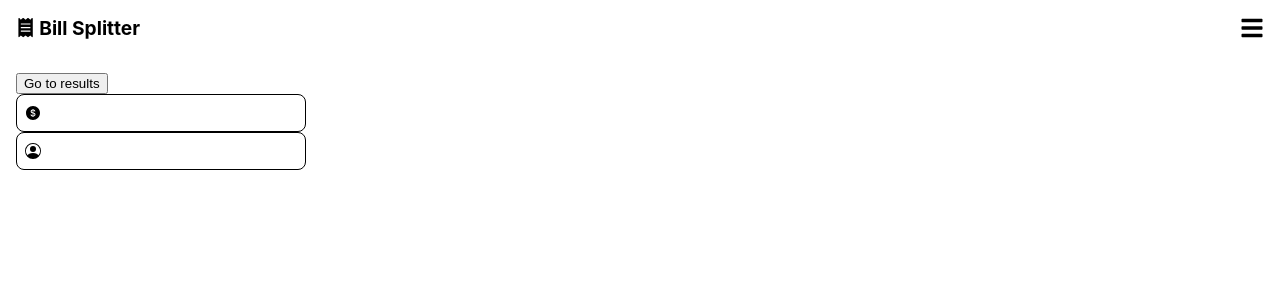
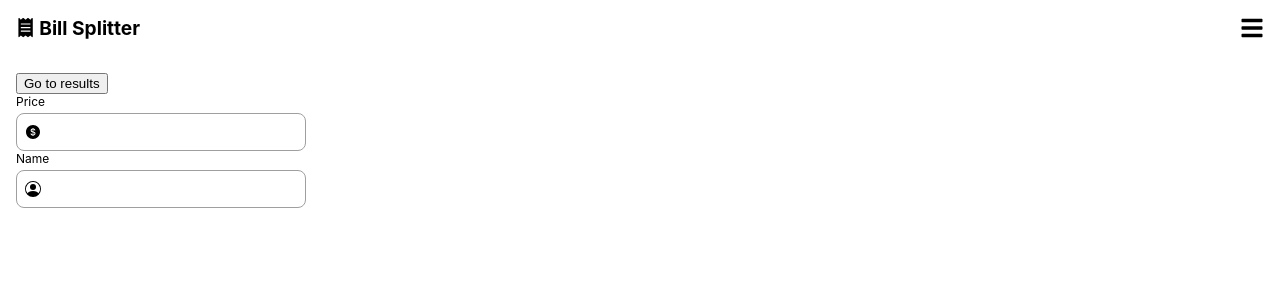
Before and after one commit to setowilliam/bill-splitter-v2, a Next.js app: page / in a window 1280 px wide. Shown: the top 300 px of the page. Built offline with nearby package versions, Linux system fonts and the light colour scheme.

Commit message:
feat: add label

```diff
--- a/src/global-components/Input/index.tsx
+++ b/src/global-components/Input/index.tsx
@@ -6,14 +6,21 @@ import {
   useEffect,
   useState,
 } from "react";
-import { InputContainer, LeadingIconContainer, StyledInput } from "./styles";
+import {
+  InputContainer,
+  LabelContainer,
+  LeadingIconContainer,
+  ParentContainer,
+  StyledInput,
+} from "./styles";
 
 type InputProps = Omit<HTMLProps<HTMLInputElement>, "ref" | "as"> & {
   leadingIcon?: ReactNode;
+  label?: ReactNode;
 };
 
 const Input = forwardRef<HTMLInputElement, InputProps>((props, ref) => {
-  const { leadingIcon, ...rest } = props;
+  const { leadingIcon, label, ...rest } = props;
 
   const [transparent, setTransparent] = useState(false);
 
@@ -33,6 +40,8 @@ const Input = forwardRef<HTMLInputElement, InputProps>((props, ref) => {
   };
 
   return (
+    <ParentContainer>
+      {label && <LabelContainer>{label}</LabelContainer>}
       <InputContainer>
         {leadingIcon && (
           <LeadingIconContainer>{leadingIcon}</LeadingIconContainer>
@@ -45,6 +54,7 @@ const Input = forwardRef<HTMLInputElement, InputProps>((props, ref) => {
           onBlur={handleBlur}
         />
       </InputContainer>
+    </ParentContainer>
   );
 });
 
--- a/src/global-components/Input/styles.ts
+++ b/src/global-components/Input/styles.ts
@@ -10,7 +10,7 @@ export const StyledInput = styled.input<{ $transparent: boolean }>`
 export const InputContainer = styled(motion.div)`
   background: white;
   border-radius: 0.5rem;
-  border: 1px solid black;
+  border: 1px solid #9f9f9f;
   width: fit-content;
   display: flex;
   align-items: center;
@@ -23,3 +23,13 @@ export const LeadingIconContainer = styled.div`
   align-items: center;
   justify-content: center;
 `;
+
+export const ParentContainer = styled.div`
+  display: flex;
+  flex-direction: column;
+  gap: 0.25rem;
+`;
+
+export const LabelContainer = styled.label`
+  font-size: 0.75rem;
+`;
--- a/src/pages/index.tsx
+++ b/src/pages/index.tsx
@@ -1,9 +1,9 @@
 import type { NextPage } from "next";
 import { useRouter } from "next/dist/client/router";
+import { AiFillDollarCircle } from "react-icons/ai";
+import { BsPersonCircle } from "react-icons/bs";
 
 import { Input } from "@global-components";
-import { AiFillDollarCircle } from "react-icons/ai";
-import { BsPersonCircle } from "react-icons/bs";
 
 const Home: NextPage = () => {
   const router = useRouter();
@@ -11,8 +11,8 @@ const Home: NextPage = () => {
   return (
     <>
       <button onClick={() => router.push("/results")}>Go to results</button>
-      <Input leadingIcon={<AiFillDollarCircle />} />
-      <Input leadingIcon={<BsPersonCircle />} />
+      <Input leadingIcon={<AiFillDollarCircle />} label="Price" />
+      <Input leadingIcon={<BsPersonCircle />} label="Name" />
     </>
   );
 };
```
Lines whose indentation alone changed are shown as unchanged.
